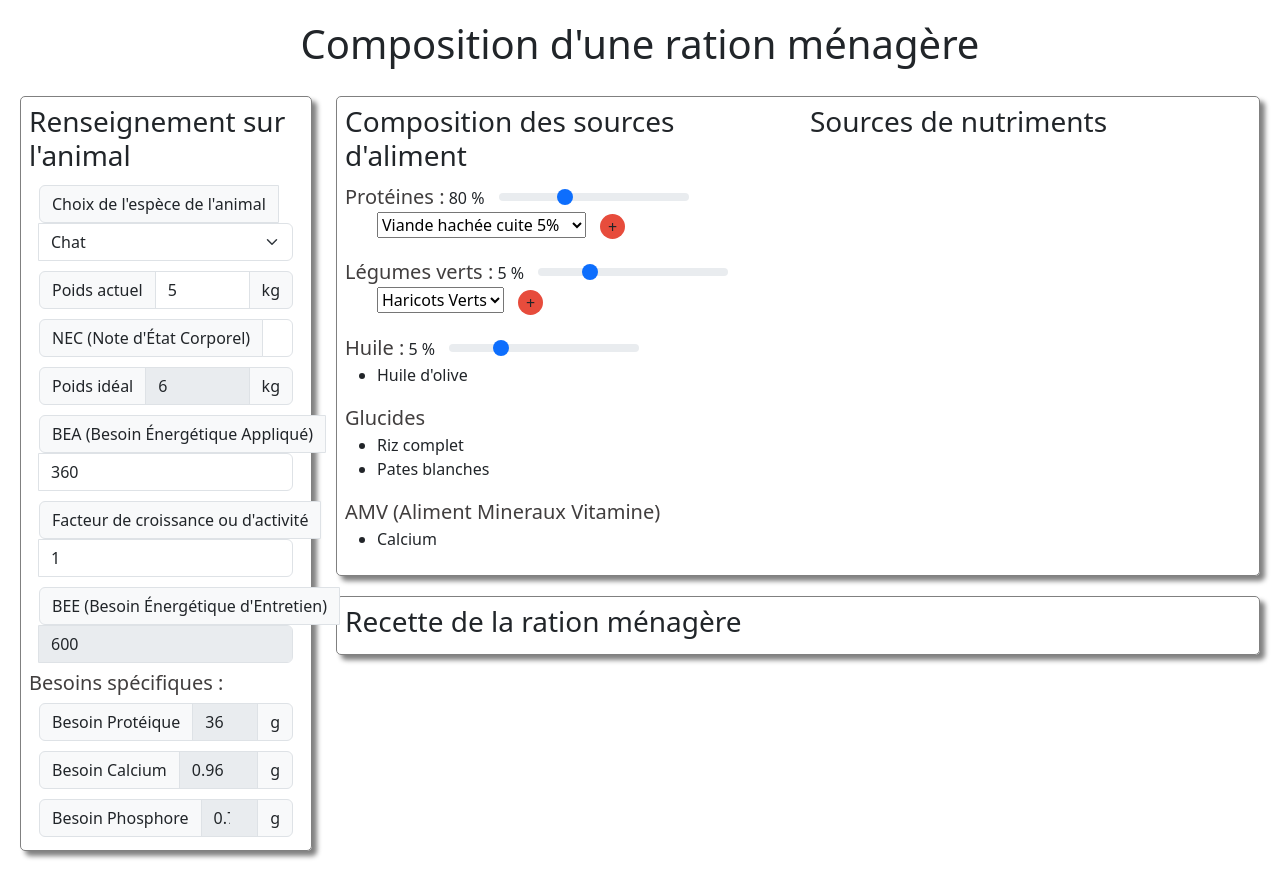
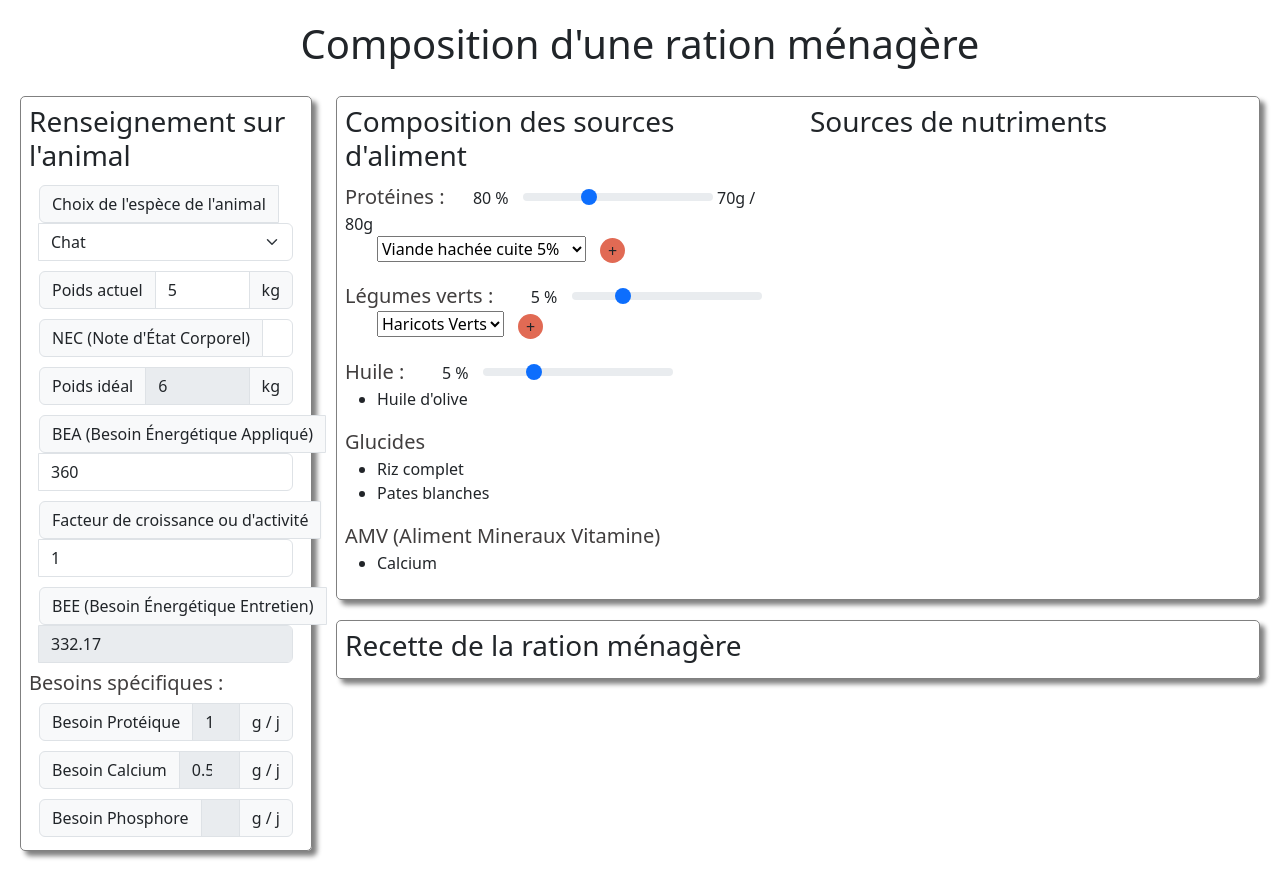
Before and after one commit to botlane-feeder/vetratio-gui, a SvelteKit app: page / in a window 1280 px wide. Built offline with nearby package versions, Linux system fonts and the light colour scheme.

Commit message:
UPDATE : Mise en place du calcul des quantités automatique

```diff
--- a/src/components/FoodList.svelte
+++ b/src/components/FoodList.svelte
@@ -1,11 +1,13 @@
 <script lang="ts">
-  let {list, choosenFood=$bindable()} = $props();
+  let {list, choosenFood=$bindable(), compositionFood=$bindable()} = $props();
 
   let selectedFood = $state(0);
-  // let choosenFoodList:string[]=$state([]);
 
-  function onclick(){
-    choosenFood.push( list[selectedFood]["title"]);
+  function addFood(){
+    choosenFood.push( selectedFood );
+  }
+  function removeFood(index:number){
+    choosenFood.splice(index,1);
   }
 </script>
 
@@ -21,13 +23,22 @@
     padding:0px;
     text-align: center;
     border-radius: 100px;
-    background-color: #e74c3c;
+    background-color: #E16A54;
+  }
+  .btn-remove{
+    width:25px;
+    height:25px;
+    margin:0px 10px;
+    padding:0px;
+    text-align: center;
+    border-radius: 100px;
+    background-color: #F39E60;
   }
 </style>
 
 <ul>
-  {#each choosenFood as food}
-    <li>{food}</li>
+  {#each compositionFood as oneFood, i}
+    <li>{oneFood["name"]} | { oneFood["quantity"] }  g | <button class="btn btn-remove" onclick={()=>removeFood(i)}>-</button></li>
   {/each}
   <li>
     <select bind:value={selectedFood}>
@@ -35,6 +46,6 @@
         <option value={index}>{food["title"]}</option>
       {/each}
     </select>
-    <button class="btn btn-add" {onclick}>+</button>
+    <button class="btn btn-add" onclick={addFood}>+</button>
   </li>
 </ul>
--- a/src/components/GlobalInfo.svelte
+++ b/src/components/GlobalInfo.svelte
@@ -1,4 +1,6 @@
 <script lang="ts">
+  import {roundTwo} from "../lib/index";
+
   let {
     species = $bindable(),
     currentWeight = $bindable(),
@@ -6,12 +8,14 @@
     idealWeight,
     appliedEnergyNeeded = $bindable(),
     growingActivityPower = $bindable(),
-    maintenanceEnergyNeeded
+    maintenanceEnergyNeeded,
+    proteinNeeded,
+    calciumNeeded,
+    phosphorusNeeded
   } = $props();
 
-  let proteinNeeded=$derived( maintenanceEnergyNeeded * 60 / 1000 );
-  let calciumNeeded=$derived( maintenanceEnergyNeeded * 1.6 / 1000 );
-  let phosphorusNeeded=$derived( maintenanceEnergyNeeded * 1.2 / 1000);
+
+
 </script>
 
 <style>
@@ -55,7 +59,7 @@
 
     <div class="input-group space-input-group">
       <span id="idealWeightLabel" class="input-group-text"> Poids idéal</span>
-      <input id="idealWeight" type="number" class="form-control" disabled value={idealWeight}>
+      <input id="idealWeight" type="number" class="form-control" disabled value={ roundTwo(idealWeight) }>
       <span class="input-group-text" id="idealWeightPostLabel">kg</span>
 
     </div>
@@ -71,8 +75,8 @@
     </div>
 
     <div class="input-group space-input-group">
-      <span id="maintenanceEnergyNeededLabel" class="input-group-text"> BEE (Besoin Énergétique d'Entretien)</span>
-      <input id="maintenanceEnergyNeeded" type="number" class="form-control" disabled bind:value={maintenanceEnergyNeeded}>
+      <span id="maintenanceEnergyNeededLabel" class="input-group-text"> BEE (Besoin Énergétique Entretien)</span>
+      <input id="maintenanceEnergyNeeded" type="number" class="form-control" disabled value={ roundTwo(maintenanceEnergyNeeded) }>
     </div>
   </div>
   <div>
@@ -80,19 +84,19 @@
 
     <div class="input-group space-input-group">
       <span id="proteinNeededLabel" class="input-group-text"> Besoin Protéique</span>
-      <input id="proteinNeeded" type="number" class="form-control" disabled value={proteinNeeded}>
-      <span class="input-group-text" id="proteinNeededPostLabel">g</span>
+      <input id="proteinNeeded" type="number" class="form-control" disabled value={ roundTwo(proteinNeeded) }>
+      <span class="input-group-text" id="proteinNeededPostLabel">g / j</span>
     </div>
     <div class="input-group space-input-group">
       <span id="calciumNeededLabel" class="input-group-text"> Besoin Calcium</span>
-      <input id="calciumNeeded" type="number" class="form-control" disabled value={calciumNeeded}>
-      <span class="input-group-text" id="calciumNeededPostLabel">g</span>
+      <input id="calciumNeeded" type="number" class="form-control" disabled value={ roundTwo(calciumNeeded) }>
+      <span class="input-group-text" id="calciumNeededPostLabel">g / j</span>
 
     </div>
     <div class="input-group space-input-group">
       <span id="phosphorusNeededLabel" class="input-group-text"> Besoin Phosphore</span>
-      <input id="phosphorusNeeded" type="number" class="form-control" disabled value={phosphorusNeeded}>
-      <span class="input-group-text" id="phosphorusNeededPostLabel">g</span>
+      <input id="phosphorusNeeded" type="number" class="form-control" disabled value={ roundTwo(phosphorusNeeded) }>
+      <span class="input-group-text" id="phosphorusNeededPostLabel">g / j</span>
 
     </div>
   </div>
--- a/src/components/RangeDistribution.svelte
+++ b/src/components/RangeDistribution.svelte
@@ -3,6 +3,11 @@
 </script>
 
 <style>
+  span{
+    display:inline-block;
+    width: 60px;
+    text-align: right;
+  }
   .inline-range{
     display:inline;
     width:200px;
--- a/src/components/RecipeComposition.svelte
+++ b/src/components/RecipeComposition.svelte
@@ -1,17 +1,31 @@
 <script lang="ts">
   import RangeDistribution from "./RangeDistribution.svelte"
   import FoodList from "./FoodList.svelte"
+  import {roundTwo} from "$lib/index"
+
+
+  let {proteinNeeded = $bindable(), calciumNeeded, phosphorusNeeded} = $props()
 
   //Données pour les protéines
   const proteinRange={min:60, max:120};
   let proteinDistribution = $state(80);
+  let proteinNeededQuantity = $derived( proteinNeeded * proteinDistribution/100 );
 
   const proteinList=[
     {"title":"Viande hachée cuite 5%", "em":1550, "pb":25.5, "ca":7, "pho":180},
     {"title":"Viande hachée cuite 15%", "em":2390, "pb":23.6, "ca":15, "pho":198},
-    {"title":"Blanc de poulet cru", "em":1410, "pb":30.1, "ca":4.7, "pho":270},
+    {"title":"Blanc de poulet cuit", "em":1410, "pb":30.1, "ca":4.7, "pho":270},
   ];
-  let choosenProteinFood:string[]=$state([]);
+  let choosenProteinFood:number[]=$state([]);
+  let proteinCompositionFood:{}[]=$derived.by(()=>{
+    let foodArray:{}[]=[];
+    for (let index = 0; index < choosenProteinFood.length; index++) {
+      let quantityNeeded = roundTwo(proteinNeededQuantity / proteinList[choosenProteinFood[index]]["pb"] * 100 / choosenProteinFood.length);
+      foodArray.push( {"name":proteinList[choosenProteinFood[index]]["title"], "quantity":quantityNeeded} );
+    }
+    console.log(foodArray);
+    return foodArray;
+  });
 
   //Données pour les légumes verts
   const greenVegetableRange={min:0, max:20};
@@ -23,7 +37,7 @@
     {"title":"Poivrons", "em":1410, "pb":30.1, "ca":4.7, "pho":270},
   ];
   let choosenGreenVegetableFood:string[]=$state([]);
-
+  let greenVegetableCompositionFood = $state(0);
 
   //Données pour les huiles
   const oilRange={min:0, max:20};
@@ -52,14 +66,14 @@
     <div class="col-6">
       <h3>Composition des sources d'aliment</h3>
       <span class="titleContent">Protéines : </span>
-      <RangeDistribution range={proteinRange} distribution={proteinDistribution}/>
-      <FoodList list={proteinList} bind:choosenFood={choosenProteinFood}/>
-
+      <RangeDistribution range={proteinRange} bind:distribution={proteinDistribution}/>
+      70g / 80g
+      <FoodList list={proteinList} bind:choosenFood={choosenProteinFood} compositionFood={proteinCompositionFood}/>
       <div></div>
 
       <span class="titleContent">Légumes verts : </span>
       <RangeDistribution range={greenVegetableRange} distribution={greenVegetableDistribution}/>
-      <FoodList list={greenVegetableList} bind:choosenFood={choosenGreenVegetableFood}/>
+      <FoodList list={greenVegetableList} bind:choosenFood={choosenGreenVegetableFood} compositionFood={greenVegetableCompositionFood}/>
 
       <div></div>
 
--- a/src/lib/index.ts
+++ b/src/lib/index.ts
@@ -1 +1,4 @@
 // place files you want to import through the `$lib` alias in this folder.
+export function roundTwo(toRound:number):number{
+  return Math.round(toRound*100)/100;
+}
--- a/src/routes/+page.svelte
+++ b/src/routes/+page.svelte
@@ -5,17 +5,22 @@
   import ResumeSummary from "../components/ResumeSummary.svelte"
 
   const allData:any={
-    "maintenanceEnergyNeededFactor":{"dog":130, "cat":100}
+    "maintenanceEnergyNeededFactor":{"dog":130, "cat":100},
+    "idealWeightPow":{"dog":0.75, "cat":0.67}
   }
-
+  // Données de paramétrage
   let species:string = $state("cat");
   let currentWeight:number = $state(5);
   let bodyConditionScore:number = $state(3); //NEC
-  let idealWeight:number = $derived( Math.round(currentWeight * ( 1 - ( bodyConditionScore - 5)/10 )*100)/100 );
+  let idealWeight:number = $derived( currentWeight * ( 1 - ( bodyConditionScore - 5)/10 ) );
   let appliedEnergyNeeded:number = $state(360);
   let growingActivityPower:number = $state(1);
-  let maintenanceEnergyNeeded:number = $derived( allData["maintenanceEnergyNeededFactor"][species] * idealWeight * growingActivityPower);
 
+  // Données des besoins
+  let maintenanceEnergyNeeded:number = $derived( allData["maintenanceEnergyNeededFactor"][species] * Math.pow(idealWeight, allData["idealWeightPow"][species]) * growingActivityPower );
+  let proteinNeeded=$derived( maintenanceEnergyNeeded * 60 / 1000 );
+  let calciumNeeded=$derived( maintenanceEnergyNeeded * 1.6 / 1000 );
+  let phosphorusNeeded=$derived( maintenanceEnergyNeeded * 1.2 / 1000);
 
 </script>
 
@@ -32,14 +37,17 @@
       bind:species={species}
       bind:currentWeight={currentWeight}
       bind:bodyConditionScore={bodyConditionScore}
-      idealWeight={idealWeight}
+      {idealWeight}
       bind:appliedEnergyNeeded={appliedEnergyNeeded}
       bind:growingActivityPower={growingActivityPower}
-      maintenanceEnergyNeeded={maintenanceEnergyNeeded}
+      {maintenanceEnergyNeeded}
+      {proteinNeeded}
+      {calciumNeeded}
+      {phosphorusNeeded}
     />
   </div>
   <div class="col-9">
-    <RecipeComposition />
+    <RecipeComposition {proteinNeeded} {calciumNeeded} {phosphorusNeeded}/>
     <ResumeSummary />
   </div>
 </div>
```
Also changed, not shown: 1 other file (tests, documents, lock files or other folders).
